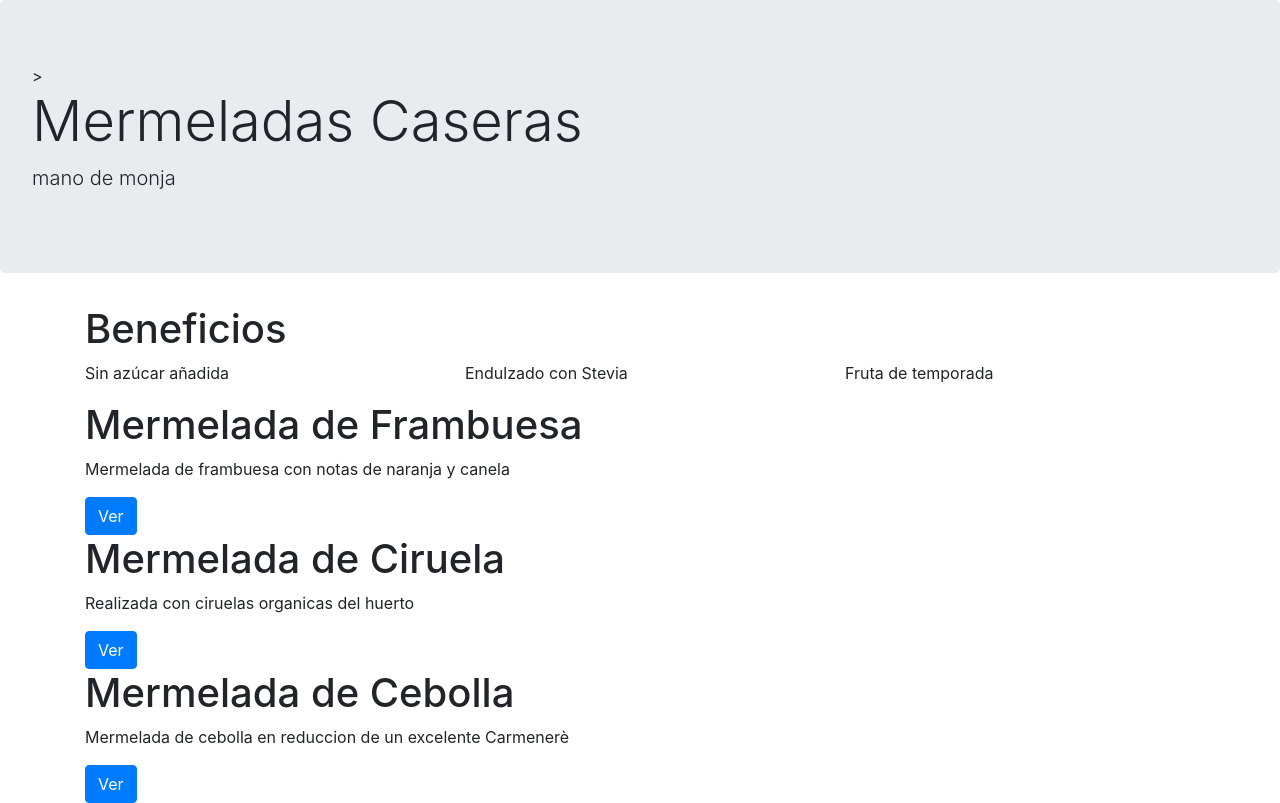
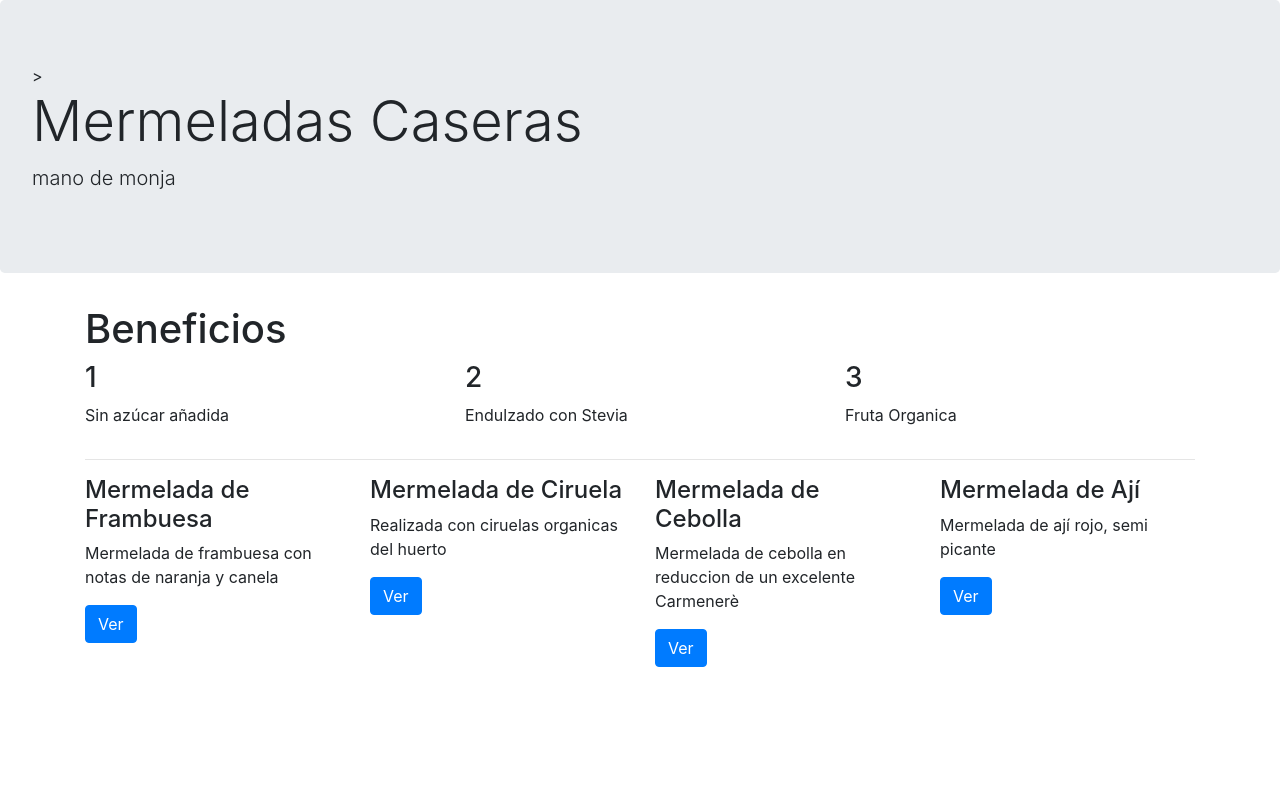
Before and after one commit to pcidsoto/Ejemplo-de-pagina-web-con-responsive, a website: page index.html in a window 1280 px wide. Drawn offline with nearby package versions, Linux system fonts and the light colour scheme.

Commit message:
Modificación estandar, guia profesor

```diff
--- a/index.html
+++ b/index.html
@@ -32,41 +32,57 @@
     <div class="container">
         <p class="h1">Beneficios</p>
         <div class="row">
-            <p class="col-sm">Sin azúcar añadida</p>
-            <p class="col-sm">Endulzado con Stevia</p>
-            <p class="col-sm">Fruta de temporada</p>
+            <div class="col-sm-4">
+                <h3 >1</h3>
+                <p>Sin azúcar añadida</p>
+            </div>
+
+            <div class="col-sm-4">
+                <h3 >2</h3>
+                <p>Endulzado con Stevia</p>
+            </div>
+
+            <div class="col-sm-4">
+                <h3 >3</h3>
+                <p>Fruta Organica</p>
+            </div>
+
         </div>
+        <!-- Separacion de linea-->
+        <hr>
 
         <div class="row">
-            <h1 class="col-md-8">Mermelada de Frambuesa</h1>
-            <p class="col-md-8">Mermelada de frambuesa con notas de naranja y canela</p>
-            <div class="col-md-8">
+            <div class="col-sm-3">
+                <h4 >Mermelada de Frambuesa</h4>
+                <p >Mermelada de frambuesa con notas de naranja y canela</p>
                 <button type="button" class="btn btn-primary">Ver</button>
             </div>
 
-        </div>
-        <div class="row">
-            <h1 class="col-md-8">Mermelada de Ciruela</h1>
-            <p class="col-md-8">Realizada con ciruelas organicas del huerto</p>
-            <div class="col-md-8">
+
+            <div class="col-sm-3">
+                <h4 >Mermelada de Ciruela</h4>
+                <p >Realizada con ciruelas organicas del huerto</p>
                 <button type="button" class="btn btn-primary">Ver</button>
             </div>
-        </div>
-        <div class="row">
-            <h1 class="col-md-8">Mermelada de Cebolla</h1>
-            <p class="col-md-8">Mermelada de cebolla en reduccion de un excelente Carmenerè</p>
-            <div class="col-md-8">
+
+
+            <div class="col-sm-3">
+                <h4 >Mermelada de Cebolla</h4>
+                <p >Mermelada de cebolla en reduccion de un excelente Carmenerè</p>
                 <button type="button" class="btn btn-primary">Ver</button>
+
             </div>
+
+            <div class="col-sm-3">
+                <h4 >Mermelada de Ají</h4>
+                <p >Mermelada de ají rojo, semi picante</p>
+                <button type="button" class="btn btn-primary">Ver</button>
+
+            </div>
+
         </div>
     </div>
 
 
-
-
-
-
-
-
   </body>
 </html>
```
